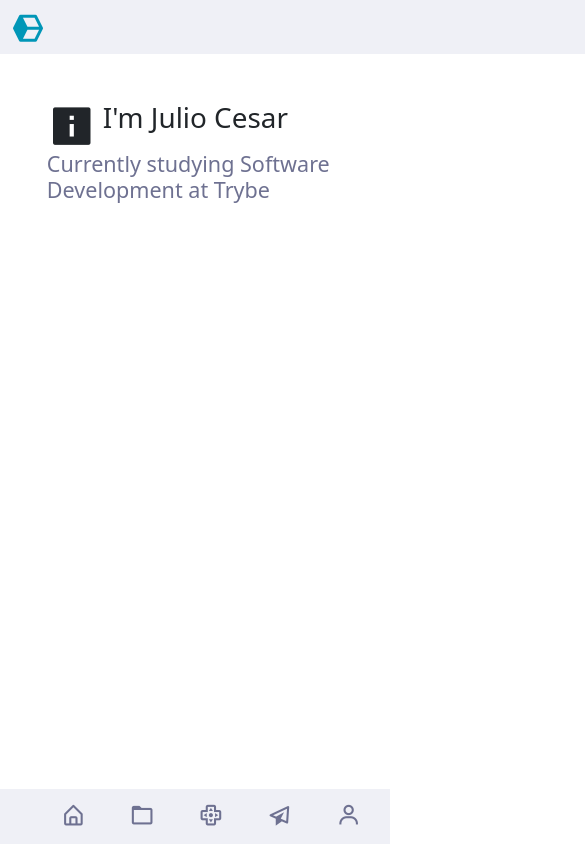
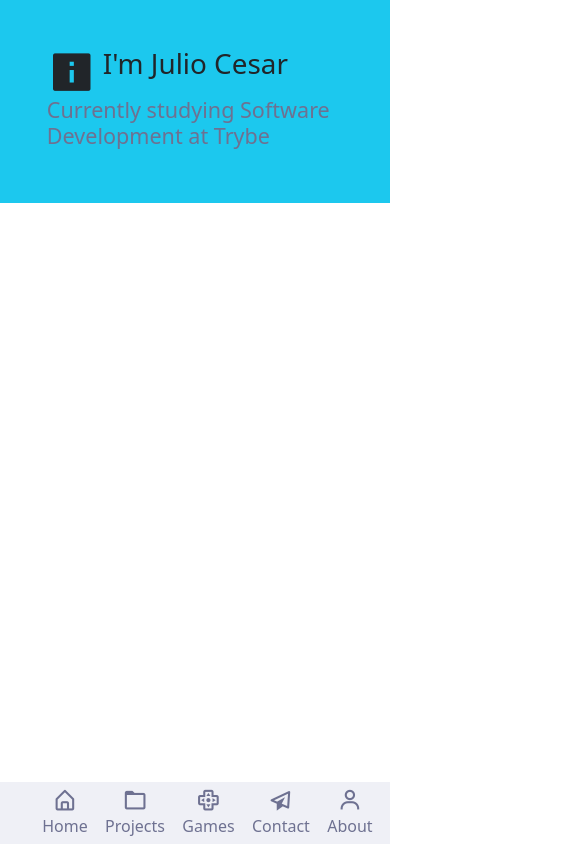
Before and after one commit to JulioCesar1402/portfolio, a React (Create React App) app: page / in a window 390 px wide. Shown: the top 844 px of the page, 585 px wide, since content can reach past the window. Built offline with nearby package versions, Linux system fonts and the light colour scheme; a web font is replaced by a local one.

Commit message:
footer and navbar responsive

```diff
--- a/src/Components/Footer/FooterItens.jsx
+++ b/src/Components/Footer/FooterItens.jsx
@@ -1,34 +1,38 @@
 import React from 'react';
 import { Link } from 'react-router-dom';
 import '../../Style/NavBar.css';
-import './Footer.css';
 
 function FooterItens() {
   return (
     <ul className="FooterItens">
       <li className="navItem" title="Home">
-        <Link to="/">
-          <i class='bx bx-home-alt bx-sm iconStyle'></i>
+        <Link to="/" className="navItemTag">
+          <i class='bx bx-home-alt bx-sm'></i>
+          <p className="textLink">Home</p>
         </Link>
       </li>
       <li className="navItem" title="Projects">
-        <Link to="/projects">
-        <i class='bx bx-folder bx-sm iconStyle'></i>
+        <Link to="/projects" className="navItemTag">
+          <i class='bx bx-folder bx-sm'></i>
+          <p className="textLink">Projects</p>
         </Link>
       </li>
       <li className="navItem" title="Games">
-        <Link to="/games">
-          <i class='bx bx-joystick-button bx-sm iconStyle'></i>
+        <Link to="/games" className="navItemTag">
+          <i class='bx bx-joystick-button bx-sm'></i>
+          <p className="textLink">Games</p>
         </Link>
       </li>
       <li className="navItem" title="Contact">
-        <Link to="/contact">
-          <i class='bx bx-paper-plane bx-sm iconStyle'></i>
+        <Link to="/contact" className="navItemTag">
+          <i class='bx bx-paper-plane bx-sm'></i>
+          <p className="textLink">Contact</p>
         </Link>
       </li>
       <li className="navItem" title="About">
-        <Link to="/about">
-          <i class='bx bx-user bx-sm iconStyle'></i>
+        <Link to="/about" className="navItemTag">
+          <i class='bx bx-user bx-sm'></i>
+          <p className="textLink">About</p>
         </Link>
       </li>
     </ul>
--- a/src/Style/About.css
+++ b/src/Style/About.css
@@ -1,6 +1,6 @@
 .bodyAbout {
-  padding-top: 2%;
-  /* background-color: blueviolet; */
+  margin-top: 2%;
+  background-color: blueviolet;
 }
 
 .imageThumb {
--- a/src/Style/Home.css
+++ b/src/Style/Home.css
@@ -3,6 +3,8 @@
   display: flex;
   justify-content: space-around;
   align-items: center;
+  /* padding: 80vw; */
+  /* background-color: #6E7191; */
 }
 
 .title {
--- a/src/Style/NavBar.css
+++ b/src/Style/NavBar.css
@@ -13,11 +13,11 @@ nav {
   background-color: #EFF0F6;
   display: flex;
   justify-content: space-between;
+  align-items: center;
 }
 
 .logoIcon {
   color:#0096B7;
-  /* margin-left: 10px; */
 }
 
 .logoIcon:hover {
@@ -31,7 +31,7 @@ nav {
 }
 
 .iconStyle:hover {
-  border: 0px solid;
+  border: none;
   border-radius: 5px;
   background-color: #D9DBE9;
 }
@@ -39,11 +39,14 @@ nav {
 .navbarRight {
   list-style-type: none;
   display: flex;
-
+  justify-content: center;
+  align-items: center;
+  margin: 1%;
 }
 
 .navItem {
-  padding: 10px;
+  margin-top: 2%;
+  padding-right: 2%;
 }
 
 .navbarLeft {
@@ -62,11 +65,12 @@ nav {
 
 @media (max-width: 700px) {
   .body {
-    padding: 0;
+    background-color: #1CC8EE;
+    padding: 30%;
     margin: 0;
   }
 
-  .navbarRight {
+  .navBar {
     display: none;
   }
 
@@ -83,14 +87,29 @@ nav {
     list-style-type: none;
     background-color: #EFF0F6;
     justify-content: space-evenly;
-
-    /* averiguar */
     position: fixed;
     margin: 0;
     bottom: 0;
     width: 100%;
     color: white;
   }
+
+  .navItemTag {
+    display: flex;
+    flex-direction: column;
+    justify-content: center;
+    align-items: center;
+    text-decoration: none;
+    color: #6E7191;
+    margin-bottom: -10px;
+    width: 100%;
+  }
+
+  .navItemTag:hover {
+    color:#0096B7;
+    transition: 0.5s;
+  }
+
 }
 
 @media only screen and (min-width: 700px) {
```
Also changed, not shown: src/Components/Footer/Footer.css (deleted).
